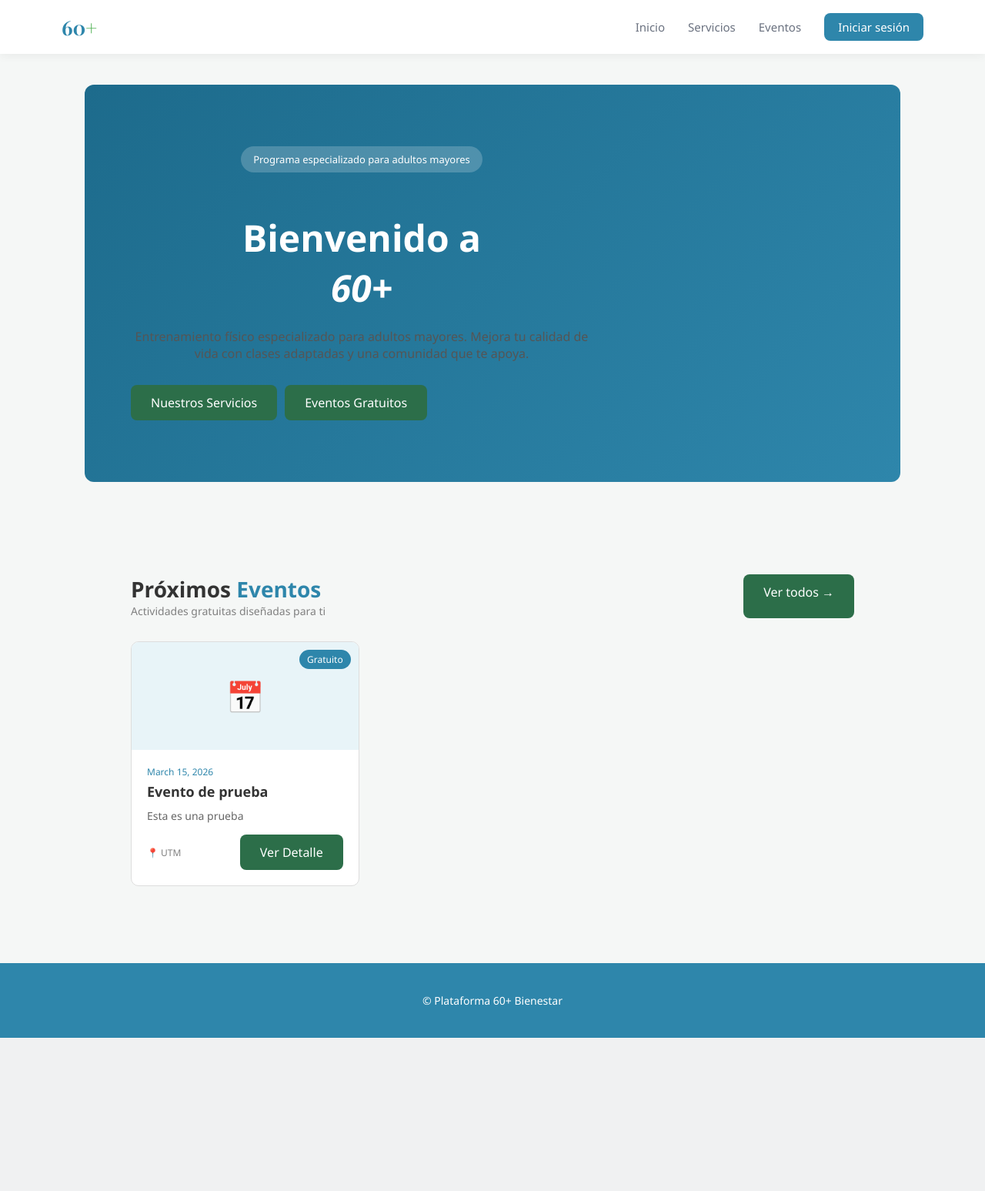
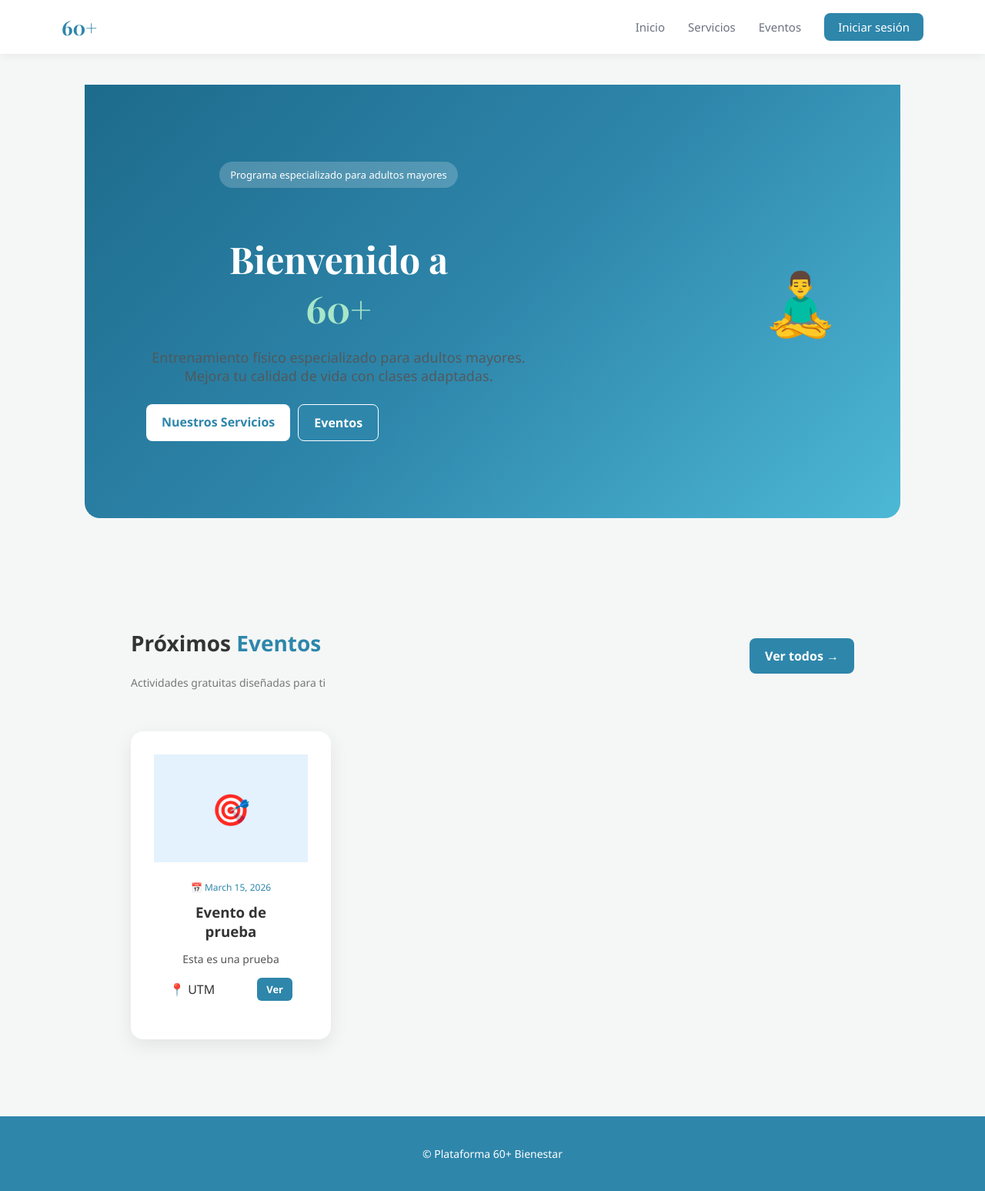
Before and after one commit to JorgeBM12/60-, a Django app: page / in a window 1280 px wide. Shown: the whole page at 77% size. Before the commit the page ends 1348 px from the top, so only its background shows below. Run offline with Django 5.2, Linux system fonts and the light colour scheme; data comes from the database, SQL or seed files in the repository; both versions use the stored data as it was after the commit.

Commit message:
Cambios en funcionalidad de registros de eventos

```diff
--- a/inicio/models.py
+++ b/inicio/models.py
@@ -33,14 +33,14 @@ class Evento(models.Model):
 
 
 class Inscripcion(models.Model):
-    nombre = models.CharField(max_length=200)
-    edad = models.IntegerField()
-    correo = models.EmailField()
-    telefono = models.CharField(max_length=20)
+    nombre = models.CharField(max_length=200, null=True, blank=True)
+    edad = models.IntegerField(null=True, blank=True)
+    correo = models.EmailField(null=True, blank=True)
+    telefono = models.CharField(max_length=20, null=True, blank=True)
+    ciudad = models.CharField(max_length=100, null=True, blank=True)
+    estado = models.CharField(max_length=100, null=True, blank=True)
 
-    ciudad = models.CharField(max_length=100)
-    estado = models.CharField(max_length=100)
-
+    usuario = models.ForeignKey(User, on_delete=models.CASCADE)
     evento = models.ForeignKey(Evento, on_delete=models.CASCADE)
 
     def __str__(self):
--- a/inicio/static/inicio/css/inicio.css
+++ b/inicio/static/inicio/css/inicio.css
@@ -1,39 +1,75 @@
-/* HERO */
+/* ===== HERO ===== */
+
 .hero {
-    background: linear-gradient(135deg, #1d6b8c, #2E86AB);
-    padding: 80px 60px;
+    width: 100%;
+    background: linear-gradient(135deg, #1d6b8c, #2E86AB, #4db8d6);
+    padding: 100px 80px;
+    display: flex;
+    align-items: center;
+    justify-content: space-between;
     color: white;
+    border-radius: 0 0 20px 20px;
 }
 
 .hero-content {
-    max-width: 600px;
+    max-width: 500px;
 }
 
 .hero-badge {
     background: rgba(255,255,255,0.2);
-    padding: 8px 16px;
+    padding: 8px 14px;
     border-radius: 20px;
+    font-size: 13px;
+    margin-bottom: 20px;
     display: inline-block;
-    margin-bottom: 20px;
-    font-size: 13px;
 }
 
 .hero h1 {
+    font-family: 'Playfair Display', serif;
     font-size: 48px;
     margin-bottom: 20px;
 }
 
-.hero p {
-    font-size: 16px;
-    margin-bottom: 30px;
+.hero h1 em {
+    color: #a8e6c8;
+    font-style: normal;
 }
 
+.hero p {
+    margin-bottom: 25px;
+    opacity: 0.9;
+}
+
+/* BOTONES */
 .hero-buttons {
     display: flex;
     gap: 10px;
 }
 
-/* EVENTOS */
+.btn {
+    padding: 12px 20px;
+    border-radius: 8px;
+    text-decoration: none;
+    font-weight: 600;
+}
+
+.btn-white {
+    background: white;
+    color: #2E86AB;
+}
+
+.btn-outline {
+    border: 1px solid white;
+    color: white;
+}
+
+/* HERO IMAGE */
+.hero-image {
+    font-size: 80px;
+}
+
+/* ===== SECTION ===== */
+
 .section {
     padding: 60px;
 }
@@ -41,87 +77,82 @@
 .section-header {
     display: flex;
     justify-content: space-between;
+    align-items: center;
     margin-bottom: 30px;
 }
 
-.section-title {
+.section-header h2 {
     font-size: 28px;
-    font-weight: bold;
 }
 
-.section-title span {
+.section-header span {
     color: #2E86AB;
 }
 
-.section-subtitle {
-    color: gray;
+.section-header p {
+    color: #777;
     font-size: 14px;
 }
 
-/* CARDS */
-.cards-grid {
+/* BOTON */
+.btn-blue {
+    background: #2E86AB;
+    color: white;
+}
+
+/* ===== CARDS ===== */
+
+.cards {
     display: grid;
     grid-template-columns: repeat(3, 1fr);
-    gap: 25px;
+    gap: 30px;
 }
 
-.event-card {
+.card {
     background: white;
-    border-radius: 10px;
+    border-radius: 16px;
     overflow: hidden;
-    border: 1px solid #ddd;
+    box-shadow: 0 8px 24px rgba(0,0,0,0.08);
 }
 
 .card-img {
     height: 140px;
+    background: #e3f2fd;
     display: flex;
     align-items: center;
     justify-content: center;
-    background: #e8f4f8;
     font-size: 40px;
-    position: relative;
-}
-
-.card-badge {
-    position: absolute;
-    top: 10px;
-    right: 10px;
-    background: #2E86AB;
-    color: white;
-    font-size: 12px;
-    padding: 4px 10px;
-    border-radius: 20px;
 }
 
 .card-body {
     padding: 20px;
 }
 
-.card-date {
+.date {
     font-size: 12px;
     color: #2E86AB;
-    margin-bottom: 5px;
 }
 
-.card-title {
-    font-size: 18px;
-    font-weight: bold;
-    margin-bottom: 10px;
+.card h3 {
+    margin: 10px 0;
 }
 
-.card-desc {
+.card p {
     font-size: 14px;
-    color: #666;
-    margin-bottom: 15px;
+    color: #555;
 }
 
 .card-footer {
     display: flex;
     justify-content: space-between;
     align-items: center;
+    margin-top: 15px;
 }
 
-.card-meta {
-    font-size: 12px;
-    color: gray;
+.btn-small {
+    background: #2E86AB;
+    color: white;
+    padding: 6px 12px;
+    font-size: 13px;
+    border-radius: 6px;
 }
--- a/inicio/static/inicio/css/style.css
+++ b/inicio/static/inicio/css/style.css
@@ -53,7 +53,7 @@ min-height:100vh;
 }
 
 .logo span {
-    color: #4CAF50;
+    color: #2E86AB;
 }
 
 /* LINKS */
@@ -189,7 +189,7 @@ margin-bottom:30px;
 .btn{
 display:inline-block;
 
-background:#2c6e49;
+background:#2E86AB;
 color:white;
 
 padding:12px 26px;
@@ -203,7 +203,7 @@ transition:all .2s;
 }
 
 .btn:hover{
-background:#1b4332;
+background:#096186;
 transform:translateY(-2px);
 }
 
--- a/inicio/templates/inicio/inicio.html
+++ b/inicio/templates/inicio/inicio.html
@@ -1,96 +1,74 @@
 {% extends 'inicio/base.html' %}
-
 {% load static %}
 
 {% block extra_css %}
-<link rel="stylesheet" href="{% static 'inicio/css/inicio.css' %}?v=2">
+<link rel="stylesheet" href="{% static 'inicio/css/inicio.css' %}?v=3">
 {% endblock %}
 
 {% block content %}
-<!DOCTYPE html>
-<html lang="es">
-<head>
-    <meta charset="UTF-8">
-    <title>Inicio | 60+</title>
-
-    <link rel="stylesheet" href="{% static 'inicio/css/style.css' %}">
-    <link rel="stylesheet" href="{% static 'inicio/css/inicio.css' %}">
-
-    <link href="https://fonts.googleapis.com/css2?family=Playfair+Display:wght@600;700&family=DM+Sans:wght@300;400;500;600&display=swap" rel="stylesheet">
-</head>
-
-<body>
 
 <!-- HERO -->
-<div class="hero">
+<section class="hero">
     <div class="hero-content">
         <div class="hero-badge">Programa especializado para adultos mayores</div>
+
         <h1>Bienvenido a<br><em>60+</em></h1>
+
         <p>
-            Entrenamiento físico especializado para adultos mayores.
-            Mejora tu calidad de vida con clases adaptadas y una comunidad que te apoya.
+            Entrenamiento físico especializado para adultos mayores. Mejora tu calidad de vida con clases adaptadas.
         </p>
 
         <div class="hero-buttons">
-            <a class="btn btn-white" href="{% url 'servicios' %}">Nuestros Servicios</a>
-            <a class="btn btn-outline-white" href="{% url 'eventos' %}">Eventos Gratuitos</a>
+            <a href="{% url 'servicios' %}" class="btn btn-white">Nuestros Servicios</a>
+            <a href="{% url 'eventos' %}" class="btn btn-outline">Eventos</a>
         </div>
     </div>
-</div>
+
+    <div class="hero-image">
+        <div class="hero-img">
+            🧘‍♂️
+        </div>
+    </div>
+</section>
 
 <!-- EVENTOS -->
-<div class="section">
+<section class="section">
     <div class="section-header">
         <div>
-            <div class="section-title">Próximos <span>Eventos</span></div>
-            <div class="section-subtitle">Actividades gratuitas diseñadas para ti</div>
+            <h2>Próximos <span>Eventos</span></h2>
+            <p>Actividades gratuitas diseñadas para ti</p>
         </div>
-        <a class="btn btn-blue" href="{% url 'eventos' %}">Ver todos →</a>
+
+        <a href="{% url 'eventos' %}" class="btn btn-blue">
+            Ver todos →
+        </a>
     </div>
 
-    <div class="cards-grid">
-
+    <div class="cards">
         {% for evento in eventos %}
-        <div class="event-card">
-
-            <div class="card-img">
-                📅
-                <span class="card-badge">Gratuito</span>
-            </div>
+        <div class="card">
+            <div class="card-img">🎯</div>
 
             <div class="card-body">
-                <div class="card-date">
-                    {{ evento.fecha }}
-                </div>
+                <span class="date">📅 {{ evento.fecha }}</span>
 
-                <div class="card-title">
-                    {{ evento.nombre }}
-                </div>
+                <h3>{{ evento.nombre }}</h3>
 
-                <div class="card-desc">
-                    {{ evento.descripcion|truncatewords:12 }}
-                </div>
+                <p>{{ evento.descripcion|truncatechars:100 }}</p>
 
                 <div class="card-footer">
-                    <span class="card-meta">
-                        📍 {{ evento.lugar }}
-                    </span>
+                    <span>📍 {{ evento.lugar }}</span>
 
-                    <a class="btn btn-green-outline"
-                       href="{% url 'detalle_evento' evento.id %}">
-                        Ver Detalle
+                    <a href="{% url 'detalle_evento' evento.id %}" class="btn btn-small">
+                        Ver
                     </a>
                 </div>
             </div>
-
         </div>
         {% empty %}
         <p>No hay eventos disponibles</p>
         {% endfor %}
+    </div>
+</section>
 
-    </div>
-</div>
-
-</body>
-</html>
 {% endblock %}
--- a/inicio/templates/inicio/servicios.html
+++ b/inicio/templates/inicio/servicios.html
@@ -1,4 +1,10 @@
 {% extends 'inicio/base.html' %}
+
+{% load static %}
+
+{% block extra_css %}
+<link rel="stylesheet" href="{% static 'inicio/css/servicios.css' %}">
+{% endblock %}
 
 {% block content %}
 
--- a/inicio/urls.py
+++ b/inicio/urls.py
@@ -13,5 +13,6 @@ path('evento/editar/<int:id>/', views.editar_evento, name='editar_evento'),
 path('evento/eliminar/<int:id>/', views.eliminar_evento, name='eliminar_evento'),
 path('acceso-requerido/', views.acceso_requerido, name='acceso_requerido'),
 path('evento/<int:id>/', views.detalle_evento, name='detalle_evento'),
+path('inscribirse/<int:id>/', views.registro, name='inscribirse'),
 
 ]
--- a/inicio/views.py
+++ b/inicio/views.py
@@ -31,8 +31,30 @@ def eventos(request):
     })
 
 
-def registro(request):
-    return render(request, 'inicio/registro_evento.html')
+@login_required
+def registro(request, id):
+    evento = get_object_or_404(Evento, id=id)
+
+    # Verificar si ya está inscrito
+    ya_inscrito = Inscripcion.objects.filter(
+        usuario=request.user,
+        evento=evento
+    ).exists()
+
+    if request.method == 'POST':
+        if not ya_inscrito:
+            Inscripcion.objects.create(
+                usuario=request.user,
+                evento=evento,
+                nombre=request.user.username,
+            )
+            messages.success(request, "Te has inscrito con éxito")
+            return redirect('eventos')
+
+    return render(request, 'inicio/registro_evento.html', {
+        'evento': evento,
+        'ya_inscrito': ya_inscrito
+    })
 
 
 @login_required
@@ -135,40 +157,3 @@ def detalle_evento(request, id):
         "porcentaje": porcentaje,
         "cupo_disponible": total_inscritos < evento.cupo_maximo
     })
-
-
-def inscribirse(request, id):
-
-    evento = get_object_or_404(Evento, id=id)
-
-    # CONTROL DE CUPO
-    inscritos = Inscripcion.objects.filter(evento=evento).count()
-
-    if inscritos >= evento.cupo_maximo:
-        messages.error(request, "El evento ya está lleno")
-        return redirect('eventos')
-
-    if request.method == 'POST':
-
-        nombre = request.POST.get('nombre')
-        correo = request.POST.get('correo')
-
-        # VALIDACIÓN
-        if not nombre or not correo:
-            messages.error(request, "Faltan campos obligatorios")
-            return redirect('inscribirse', id=id)
-
-        Inscripcion.objects.create(
-            nombre=nombre,
-            edad=request.POST.get('edad'),
-            correo=correo,
-            telefono=request.POST.get('telefono'),
-            ciudad=request.POST.get('ciudad'),
-            estado=request.POST.get('estado'),
-            evento=evento
-        )
-
-        messages.success(request, "Inscripción exitosa")
-        return redirect('eventos')
-
-    return render(request, 'inicio/inscripcion.html', {'evento': evento})
```
Also changed, not shown: inicio/static/inicio/css/login.css (+4 -4 lines), inicio/static/inicio/css/servicios.css (added, +52 -0 lines), inicio/templates/inicio/registro_evento.html (+33 -17 lines), db.sqlite3, inicio/migrations/0003_inscripcion_usuario.py (added), inicio/migrations/0004_alter_inscripcion_ciudad_alter_inscripcion_correo_and_more.py (added).
